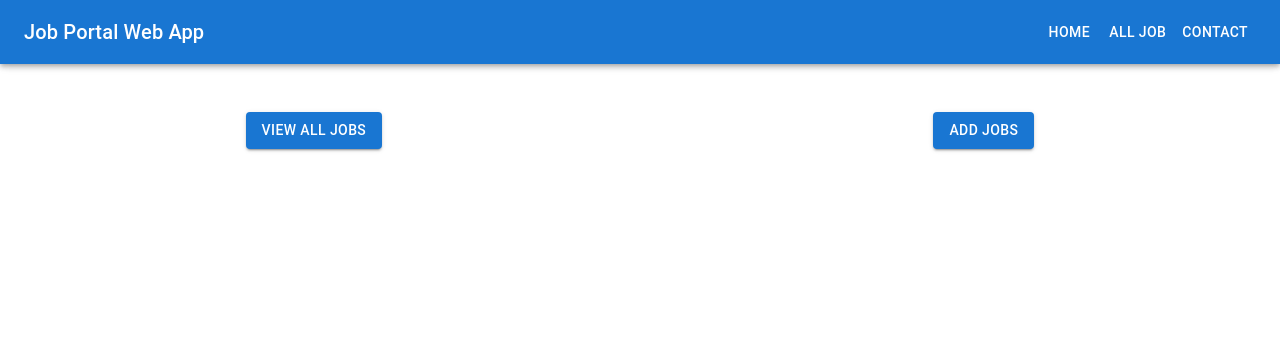
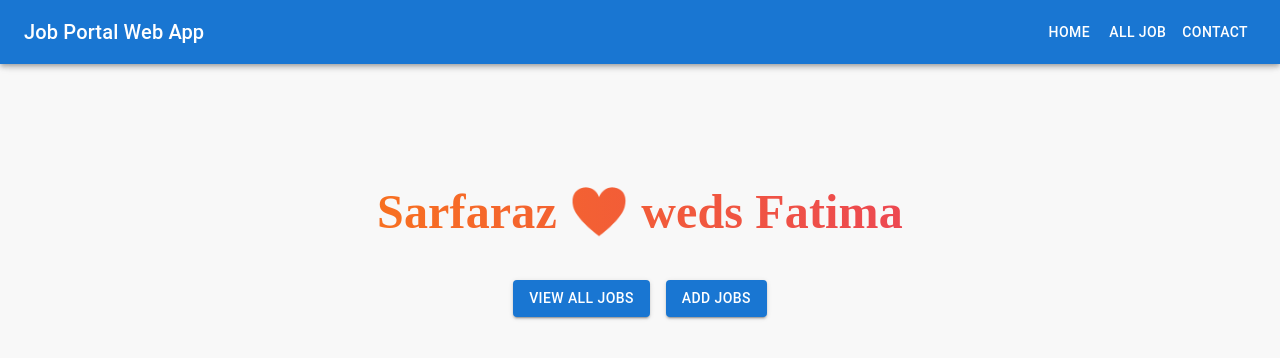
Before and after one commit to kharatesaurabh/react-job-portal, a React (Vite) app: page / in a window 1280 px wide. Shown: the top 358 px of the page. Built offline with nearby package versions, Linux system fonts and the light colour scheme.

Commit message:
timepass6

```diff
--- a/src/pages/Home.jsx
+++ b/src/pages/Home.jsx
@@ -1,17 +1,59 @@
 import React from 'react'
-import styles from'./Home.module.scss'
 import DrawerAppBar from '../components/AppBar'
 import Button from '@mui/material/Button'
 
 const Home = () => {
+  const styles = {
+    mainContainer: {
+      padding: '2rem',
+      backgroundColor: '#f8f8f8',
+      minHeight: '100vh',
+      fontFamily: "'Segoe UI', sans-serif",
+    },
+    weddingTitle: {
+      fontFamily: "'Segoe Script', cursive",
+      fontSize: '3rem',
+      textAlign: 'center',
+      margin: '2rem 0',
+      color: '#ff4081',
+      background: 'linear-gradient(90deg, #ff8a00, #e52e71)',
+      WebkitBackgroundClip: 'text',
+      WebkitTextFillColor: 'transparent',
+      animation: 'fadeInUp 1s ease-out',
+    },
+    buttonContainer: {
+      display: 'flex',
+      justifyContent: 'center',
+      gap: '1rem',
+      marginTop: '2rem',
+    }
+  }
+
   return (
-    <div className={styles.mainConatiner}>
-        <DrawerAppBar/>
-        <div className={styles.buttonContainer}>
+    <div style={styles.mainContainer}>
+      <DrawerAppBar />
 
+      <style>
+        {`
+          @keyframes fadeInUp {
+            from {
+              opacity: 0;
+              transform: translateY(30px);
+            }
+            to {
+              opacity: 1;
+              transform: translateY(0);
+            }
+          }
+        `}
+      </style>
+
+      <h1 style={styles.weddingTitle}>Sarfaraz ❤️ weds Fatima</h1>
+
+      <div style={styles.buttonContainer}>
         <Button variant="contained">View All Jobs</Button>
         <Button variant="contained">Add Jobs</Button>
-        </div>
+      </div>
     </div>
   )
 }
```
